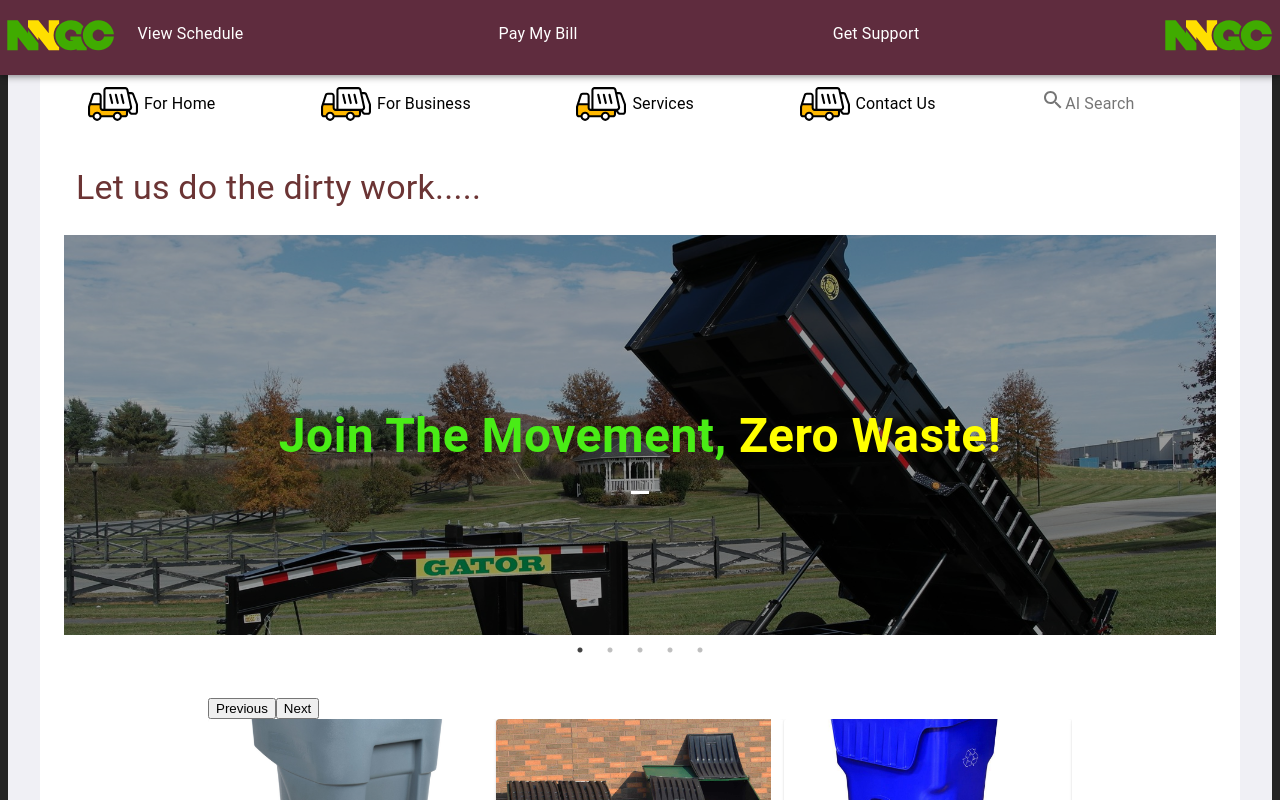
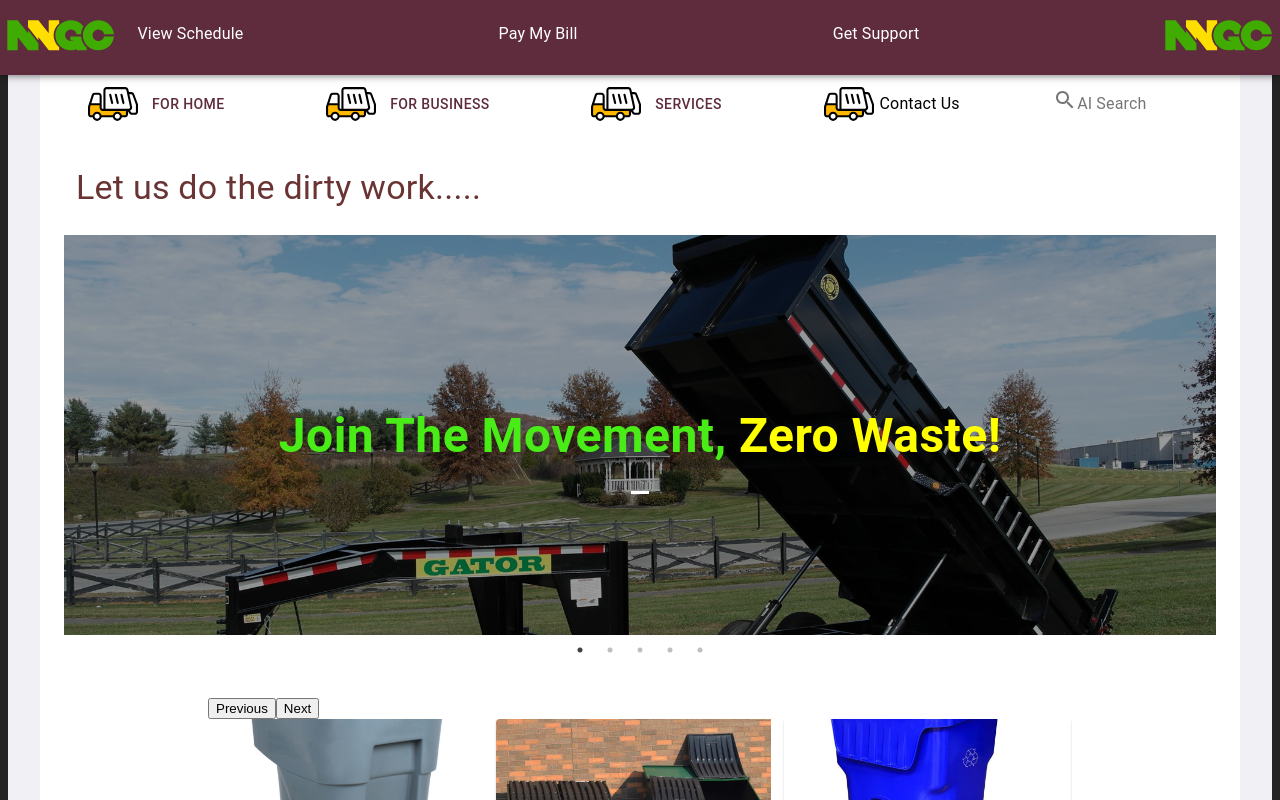
Before and after one commit to Bishopwalker/OpenAI-MUI-FrontEnd, a React (Vite) app: page / in a window 1280 px wide. Shown: the top 800 px of the page. Built offline with nearby package versions, Linux system fonts and the light colour scheme; a web font is replaced by a local one.

Commit message:
Deez Commits

```diff
--- a/src/App.tsx
+++ b/src/App.tsx
@@ -7,6 +7,8 @@ import {Provider} from "react-redux";
 import store from './redux/store.js';
 import SliderComponent from "./components/slider/SliderComponent";
 import Banner from "./components/banner";
+import {BrowserRouter, Route, Routes} from "react-router-dom";
+import Home from "./site-pages/home";
 
 function App() {
 
@@ -17,6 +19,7 @@ function App() {
 //create a function that will selection an item from the array of items
     return (
         <Provider store={store}>
+            <BrowserRouter>
         <ThemeProvider theme={theme}>
      <Container
             maxWidth={'xl'}
@@ -29,7 +32,8 @@ function App() {
             }}
 
      >
-         <Appbar/>
+
+
     {/*     Appbar
             Banner
             Promotions
@@ -39,11 +43,14 @@ function App() {
             searchBox
             appDrawer
     */}
-
-            <SliderComponent/>
-         <Banner/>
+         {/*<Home/>*/}
+         <Routes>
+        <Route path='/' element={<Home/>}/>
+         <Route path={'/signUp'} element={<Home/>}/>
+         </Routes>
      </Container>
         </ThemeProvider>
+            </BrowserRouter>
         </Provider>
     )
 }
--- a/src/components/appbar/shared/MenuHeaderList.tsx
+++ b/src/components/appbar/shared/MenuHeaderList.tsx
@@ -2,10 +2,16 @@ import * as React from "react";
 import {AppbarContainer, AppbarHeaderLower, MyList} from "../../../styles/appbar";
 import {ListItemButton, ListItemIcon, ListItemText} from "@mui/material";
 import SearchIcon from "@mui/icons-material/Search";
+import HomeMenu from "../../navMenu/HomeMenu";
+import BusinessMenu from "../../navMenu/BusinessMenu";
+import ServicesMenu from "../../navMenu/ServicesMenu";
+
+
 const img='src/assets/garbage-truck.svg'
 
 
 const MenuHeaderList = () => {
+
 
     return (
         <MyList sx={{
@@ -21,21 +27,21 @@ const MenuHeaderList = () => {
                     <img width={'50px'} alt={'Garbage Truck Home Button'} src={img}
                     />
                 </ListItemIcon>
-                <ListItemText primary="For Home"/>
+               <HomeMenu/>
             </ListItemButton>
             <ListItemButton>
                 <ListItemIcon>
                     <img width={'50px'} alt={'Garbage Truck Services Button'} src={img}
                     />
                 </ListItemIcon>
-                <ListItemText primary="For Business"/>
+                <BusinessMenu/>
             </ListItemButton>
             <ListItemButton>
                 <ListItemIcon>
                     <img width={'50px'}  alt={'Garbage Truck Promotions Button'}src={img}
                     />
                 </ListItemIcon>
-                <ListItemText primary="Services"/>
+                <ServicesMenu/>
             </ListItemButton>
             <ListItemButton>
                 <ListItemIcon>
@@ -51,6 +57,6 @@ const MenuHeaderList = () => {
                 </ListItemIcon>
             </ListItemButton>
             {/*<Actions/>*/}
-        </MyList>    )
+        </MyList>)
 }
 export default MenuHeaderList
--- /dev/null
+++ b/src/components/navMenu/BusinessMenu.tsx
@@ -0,0 +1,43 @@
+import * as React from "react";
+import Button from "@mui/material/Button";
+import Menu from "@mui/material/Menu";
+import MenuItem from "@mui/material/MenuItem";
+
+const BusinessMenu
+    = () => {
+    const [anchorEl, setAnchorEl] = React.useState<null | HTMLElement>(null);
+    const open = Boolean(anchorEl);
+    const handleClick = (event: React.MouseEvent<HTMLButtonElement>) => {
+        setAnchorEl(event.currentTarget);
+    };
+    const handleClose = () => {
+        setAnchorEl(null);
+    };
+    return (
+        <div>
+            <Button
+                id="basic-button"
+                aria-controls={open ? 'basic-menu' : undefined}
+                aria-haspopup="true"
+                aria-expanded={open ? 'true' : undefined}
+                onClick={handleClick}
+            >
+                For Business
+            </Button>
+            <Menu
+                id="basic-menu"
+                anchorEl={anchorEl}
+                open={open}
+                onClose={handleClose}
+                MenuListProps={{
+                    'aria-labelledby': 'basic-button',
+                }}
+            >
+                <MenuItem onClick={handleClose}>Learn about Commercial Trash Pickup</MenuItem>
+                <MenuItem onClick={handleClose}>Learn about Commercial Dumpster Services</MenuItem>
+                <MenuItem onClick={handleClose}>Sign up for Services for Your Business</MenuItem>
+            </Menu>
+        </div>
+    )
+}
+export default BusinessMenu
--- /dev/null
+++ b/src/components/navMenu/HomeMenu.tsx
@@ -0,0 +1,42 @@
+import * as React from "react";
+import Button from "@mui/material/Button";
+import Menu from "@mui/material/Menu";
+import MenuItem from "@mui/material/MenuItem";
+
+const HomeMenu = () => {
+    const [anchorEl, setAnchorEl] = React.useState<null | HTMLElement>(null);
+    const open = Boolean(anchorEl);
+    const handleClick = (event: React.MouseEvent<HTMLButtonElement>) => {
+        setAnchorEl(event.currentTarget);
+    };
+    const handleClose = () => {
+        setAnchorEl(null);
+    };
+    return (
+        <div>
+            <Button
+                id="basic-button"
+                aria-controls={open ? 'basic-menu' : undefined}
+                aria-haspopup="true"
+                aria-expanded={open ? 'true' : undefined}
+                onClick={handleClick}
+            >
+                For Home
+            </Button>
+            <Menu
+                id="basic-menu"
+                anchorEl={anchorEl}
+                open={open}
+                onClose={handleClose}
+                MenuListProps={{
+                    'aria-labelledby': 'basic-button',
+                }}
+            >
+                <MenuItem onClick={handleClose}>Learn about Residential Trash Pickup</MenuItem>
+                <MenuItem onClick={handleClose}>Learn about Residential Dumpster Services</MenuItem>
+                <MenuItem onClick={handleClose}>Sign up for Services</MenuItem>
+            </Menu>
+        </div>
+    )
+}
+export default HomeMenu
--- /dev/null
+++ b/src/components/navMenu/ServicesMenu.tsx
@@ -0,0 +1,42 @@
+import * as React from "react";
+import Button from "@mui/material/Button";
+import Menu from "@mui/material/Menu";
+import MenuItem from "@mui/material/MenuItem";
+
+const HomeMenu = () => {
+    const [anchorEl, setAnchorEl] = React.useState<null | HTMLElement>(null);
+    const open = Boolean(anchorEl);
+    const handleClick = (event: React.MouseEvent<HTMLButtonElement>) => {
+        setAnchorEl(event.currentTarget);
+    };
+    const handleClose = () => {
+        setAnchorEl(null);
+    };
+    return (
+        <div>
+            <Button
+                id="basic-button"
+                aria-controls={open ? 'basic-menu' : undefined}
+                aria-haspopup="true"
+                aria-expanded={open ? 'true' : undefined}
+                onClick={handleClick}
+            >
+                Services
+            </Button>
+            <Menu
+                id="basic-menu"
+                anchorEl={anchorEl}
+                open={open}
+                onClose={handleClose}
+                MenuListProps={{
+                    'aria-labelledby': 'basic-button',
+                }}
+            >
+                <MenuItem onClick={handleClose}>Learn about our Junk Cleanup</MenuItem>
+                <MenuItem onClick={handleClose}>Learn about our Contractor Dumpster Services</MenuItem>
+                <MenuItem onClick={handleClose}>Sign up for Services</MenuItem>
+            </Menu>
+        </div>
+    )
+}
+export default HomeMenu
--- /dev/null
+++ b/src/site-pages/home/index.tsx
@@ -0,0 +1,17 @@
+import * as React from "react";
+import Appbar from "../../components/appbar";
+import SliderComponent from "../../components/slider/SliderComponent";
+import Banner from "../../components/banner";
+
+const Home = () => {
+
+    return (
+        <div>
+            <Appbar/>
+            <SliderComponent/>
+            <Banner/>
+
+        </div>
+    )
+}
+export default Home
```
